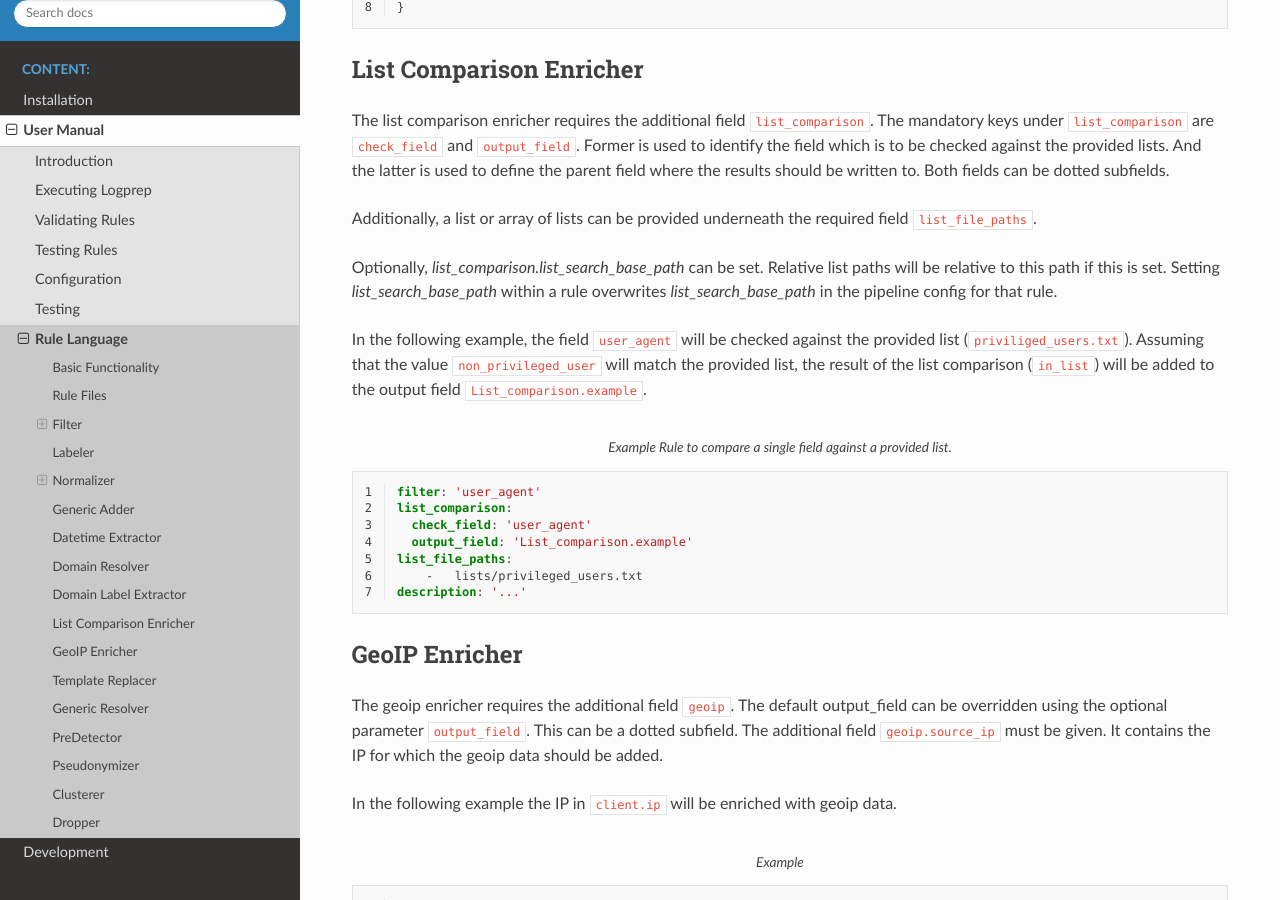
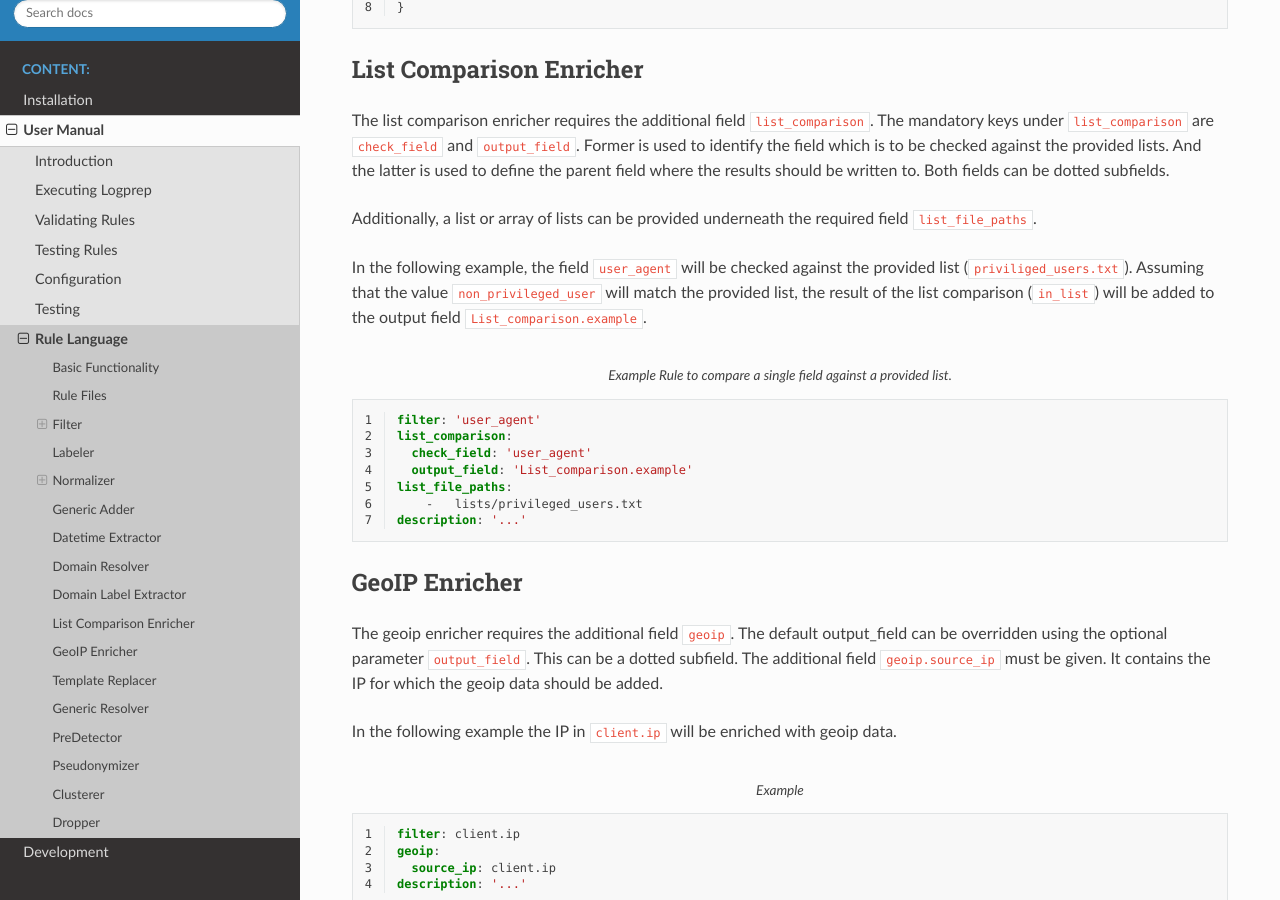
Before and after one commit to fkie-cad/Logprep, a Sphinx documentation site: the page built from doc/source/user_manual/rule_language.rst, in a window 1280 px wide and 900 px high, scrolled down 9006 px. Built offline with Sphinx 7.4.7 and the Read the Docs theme 2.0.0, drawn with Linux system fonts in a browser that asks for light colours; pages that are not in the unit, such as notebooks, are missing from menus.

Commit message:
Remove base path option of list comparison for rules from documentation

```diff
--- a/doc/source/user_manual/rule_language.rst
+++ b/doc/source/user_manual/rule_language.rst
@@ -1062,10 +1062,6 @@ the parent field where the results should be written to. Both fields can be dott
 
 Additionally, a list or array of lists can be provided underneath the required field :code:`list_file_paths`.
 
-Optionally, `list_comparison.list_search_base_path` can be set.
-Relative list paths will be relative to this path if this is set.
-Setting `list_search_base_path` within a rule overwrites `list_search_base_path` in the pipeline config for that rule.
-
 In the following example, the field :code:`user_agent` will be checked against the provided list
 (:code:`priviliged_users.txt`).
 Assuming that the value :code:`non_privileged_user` will match the provided list, the result of the list comparison
```
